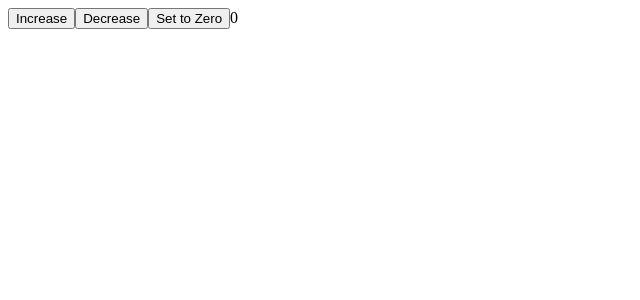
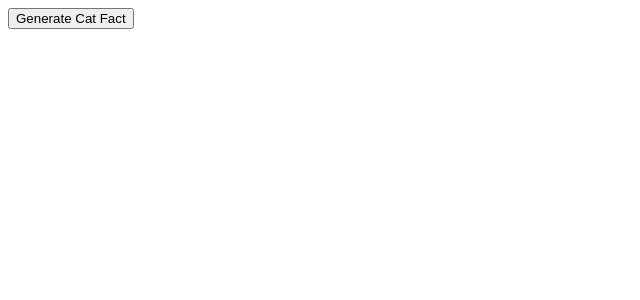
Before and after one commit to Vineela-V/react-stuff, a React (Create React App) app in the folder my-app/: page / in a window 1280 px wide. Shown: the top 300 px of the page, without its empty margins (0-640 px from the left). Built offline with nearby package versions, Linux system fonts and the light colour scheme.

Commit message:
commit 2

```diff
--- a/my-app/src/App.js
+++ b/my-app/src/App.js
@@ -1,27 +1,12 @@
 import "./App.css";
-import { useState } from "react";
 
-function App() {
-  const [count, setCount] = useState(0);
-
-  const increase = () => {
-    setCount(count + 1);
-  }
-  const decrease = () => {
-    setCount(count - 1);
-  }
-  const setToZero = () => {
-    setCount(0);
-  }
+const App = () => {
   return (
     <div className="App">
-      <button onClick={increase}>Increase</button>
-      <button onClick={decrease }>Decrease</button>
-      <button onClick={setToZero}>Set to Zero </button>
-
-      {count}
+      <button> Generate Cat Fact </button>
+      <p> </p>
     </div>
-  );
+  )
 }
 
 export default App
```
